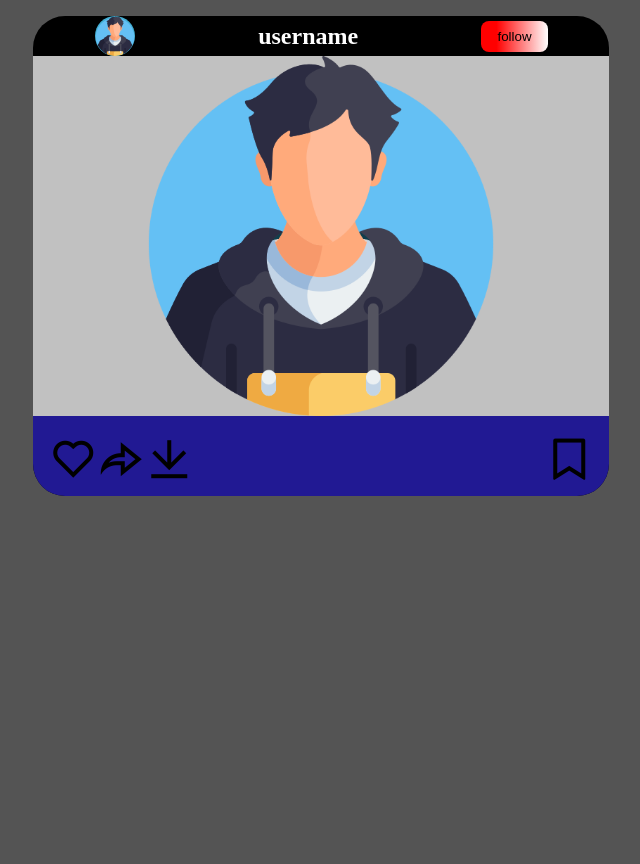
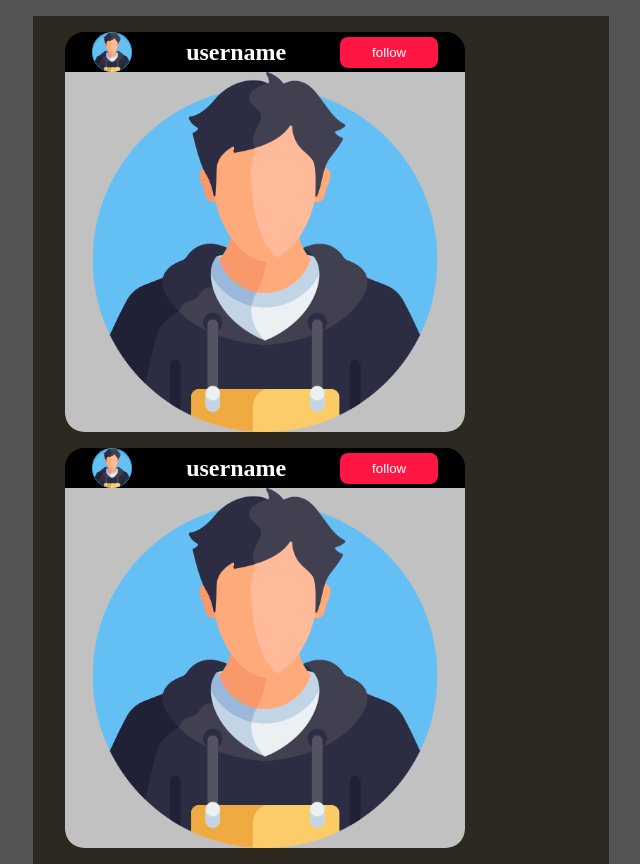
Before and after one commit to workzahidraza/New-folder, a React (Vite) app in the folder forntEnd/: page / in a window 1280 px wide. Shown: the whole page, without its empty margins (322-962 px from the left). Before the commit the page ends 800 px from the top, so only its background shows below. Built offline with nearby package versions, Linux system fonts and the light colour scheme.

Commit message:
feat: implement PostCard component and integrate it into Home layout

```diff
--- a/forntEnd/src/features/home/Home.jsx
+++ b/forntEnd/src/features/home/Home.jsx
@@ -2,6 +2,7 @@ import React from "react";
 import "./home.scss";
 import boy from "../../assets/boy.png";
 import "remixicon/fonts/remixicon.css";
+import PostCard from "../posts/pages/PostCard";
 // import { RiHeart3Fill } from "react-icons/ri";
 const Home = () => {
   return (
@@ -10,7 +11,7 @@ const Home = () => {
         <div className="left-content"></div>
         <div className="center-content">
           <div className="main-content">
-            <div className="post-card">
+            {/* <div className="post-card">
               <div className="top-profile">
                 <img src={boy} alt="" />
                 <h2>username</h2>
@@ -29,7 +30,9 @@ const Home = () => {
                   <i class="ri-bookmark-line"></i>
                 </div>
               </div>
-            </div>
+            </div> */}
+            <PostCard />
+            <PostCard />
           </div>
         </div>
         {/* <div className="right-content"></div> */}
--- a/forntEnd/src/features/home/home.scss
+++ b/forntEnd/src/features/home/home.scss
@@ -6,7 +6,6 @@ main {
   grid-template-columns: 1fr 1fr 1fr;
   gap: 1rem;
   //   padding: 1.5rem 2rem;
-}
 
   .left-content {
     //   background-color: black;
@@ -20,17 +19,21 @@ main {
     position: relative;
     //   margin-left: 1rem;
     .main-content {
-    height: 97vh;
-    // background-color: rgb(45, 40, 32);
+      // height: 97vh;
+      background-color: rgb(45, 40, 32);
+      overflow: auto;
       margin: 1rem 2rem;
 
       .post-card {
         background-color: black;
-      height: 60vh;
+        height: 50vh;
+        max-width: 400px;
         display: flex;
         flex-direction: column;
-      border-radius: 2rem;
+        border-radius: 1.2rem;
+        // flex-wrap: wrap;
         overflow: hidden;
+        margin: 1rem 2rem;
 
         .top-profile {
           height: 10%;
@@ -52,15 +55,17 @@ main {
           }
 
           button {
-          padding: 0.5rem 1rem;
+            padding: 0.5rem 2rem;
             border-radius: 0.5rem;
-          background: #ff0000;
-          background: linear-gradient(
-            90deg,
-            rgba(255, 0, 0, 1) 23%,
-            rgba(255, 255, 255, 1) 100%
-          );
-          backdrop-filter: blur(20px);
+            // background: #ff0000;
+            // background: linear-gradient(
+            //   90deg,
+            //   rgba(255, 0, 0, 1) 23%,
+            //   rgba(255, 255, 255, 1) 100%
+            // );
+            // backdrop-filter: blur(20px);
+            background-color: #ff1744;
+            color: white;
             outline: none;
             border: none;
           }
@@ -79,13 +84,26 @@ main {
         }
         .bottom-profile {
           flex: 1;
-        background-color: #211993;
+          background-color: #2e3192;
 
-        font-size: 3rem;
+          font-size: 2rem;
+
           display: flex;
           align-items: start;
           justify-content: space-between;
           padding: 1rem 1rem;
+
+          .left-icons {
+            display: flex;
+            justify-content: center;
+            align-items: center;
+            gap: 1rem;
+          }
+        }
+      }
+      @media (min-width: 1024px) and (max-width: 1440px) {
+        main .center-content .main-content {
+          background-color: red;
         }
       }
     }
@@ -95,3 +113,4 @@ main {
     height: 100vh;
     width: 24vw;
   }
+}
--- /dev/null
+++ b/forntEnd/src/features/posts/pages/PostCard.jsx
@@ -0,0 +1,32 @@
+import React from "react";
+// import "../../home/home.css";
+import boy from "../../../assets/boy.png";
+import "remixicon/fonts/remixicon.css";
+const PostCard = () => {
+  return (
+    <>
+      <div className="post-card">
+        <div className="top-profile">
+          <img src={boy} alt="" />
+          <h2>username</h2>
+          <button>follow</button>
+        </div>
+        <div className="center-profile">
+          <img src={boy} alt="" />
+        </div>
+        <div className="bottom-profile">
+          <div className="left-icons">
+            <i class="ri-heart-line"></i>
+            <i class="ri-share-forward-line"></i>
+            <i class="ri-download-line"></i>
+          </div>
+          <div className="rigth-icons">
+            <i class="ri-bookmark-line"></i>
+          </div>
+        </div>
+      </div>
+    </>
+  );
+};
+
+export default PostCard;
```
Lines whose indentation alone changed are shown as unchanged.
